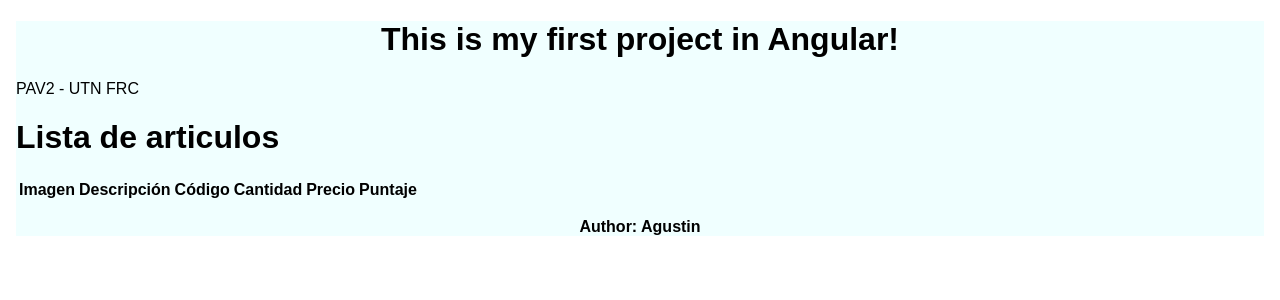
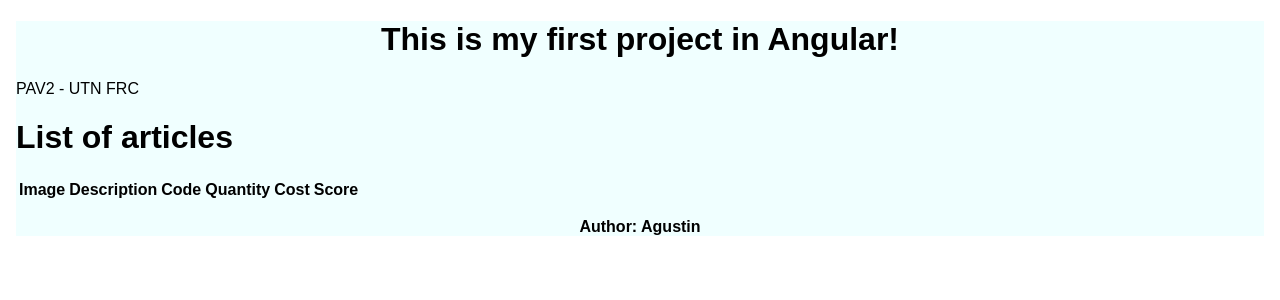
Before and after one commit to agusalvarez99/firstProjectAngular, an Angular app: page / in a window 1280 px wide. Shown: the top 300 px of the page. Built offline with nearby package versions, Linux system fonts and the light colour scheme.

Commit message:
3 files modified

```diff
--- a/src/app/lista-articulos/lista-articulos.component.html
+++ b/src/app/lista-articulos/lista-articulos.component.html
@@ -5,12 +5,12 @@ PAV2 - UTN FRC
     <table class="table">
       <thead>
         <tr>
-          <th>Imagen</th>
-          <th>Descripción</th>
-          <th>Código</th>
-          <th>Cantidad</th>
-          <th>Precio</th>
-          <th>Puntaje</th>
+          <th>Image</th>
+          <th>Description</th>
+          <th>Code</th>
+          <th>Quantity</th>
+          <th>Cost</th>
+          <th>Score</th>
         </tr>
       </thead>
       <tbody></tbody>
--- a/src/app/lista-articulos/lista-articulos.component.ts
+++ b/src/app/lista-articulos/lista-articulos.component.ts
@@ -6,7 +6,7 @@ import { Component, OnInit } from '@angular/core';
   styleUrls: ['./lista-articulos.component.css'],
 })
 export class ListaArticulosComponent implements OnInit {
-  titulo: string = 'Lista de articulos';
+  titulo: string = 'List of articles';
   constructor() {}
 
   ngOnInit() {}
--- a/src/index.html
+++ b/src/index.html
@@ -7,6 +7,6 @@
     <title>First project in Angular</title>
   </head>
   <body>
-    <my-app>loading</my-app>
+    <my-app>...loading...</my-app>
   </body>
 </html>
```
